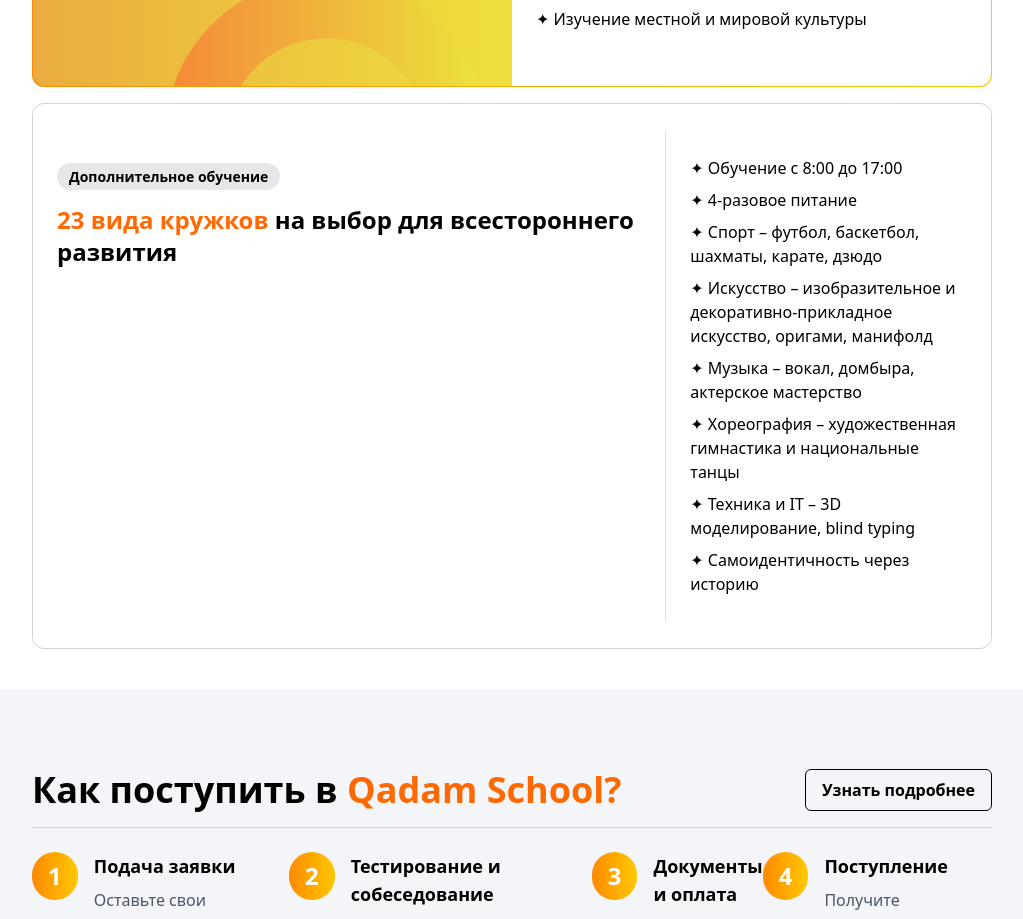
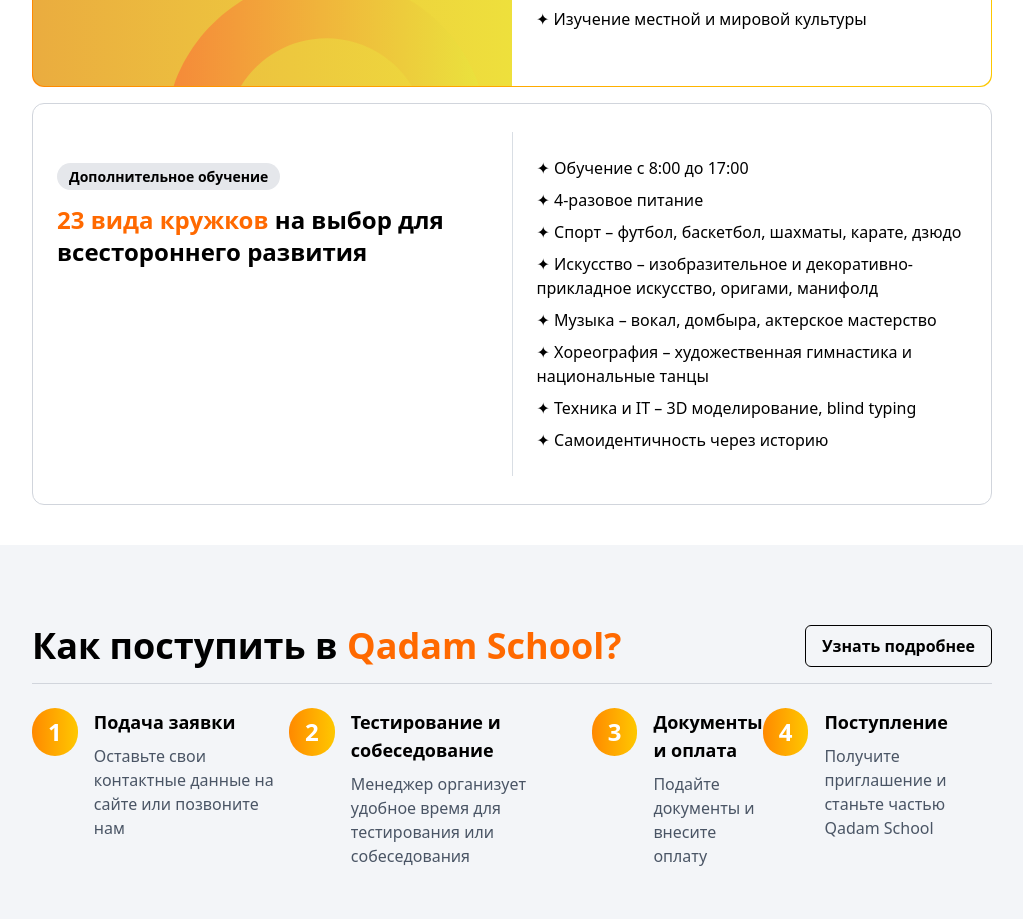
Before and after one commit to dagamaDev/qadam-school, a Vue app: page / in a window 1280 px wide. Shown: the part 2120-3039 px from the top of the page, without its empty margins (128-1151 px from the left). Built offline with nearby package versions, Linux system fonts and the light colour scheme.

Commit message:
fix(mobile version reason)

```diff
--- a/src/components/schoolReason.vue
+++ b/src/components/schoolReason.vue
@@ -47,7 +47,7 @@
             <!-- Details Section -->
             <div class="bg-white flex flex-col sm:flex-row border border-gray-300 rounded-xl py-7">
                 <!-- Academic Features -->
-                <div class="w-full sm:w-1/2rounded-l-xl p-6  pt-8">
+                <div class="w-full sm:w-1/2 rounded-l-xl p-6  pt-8">
                     <span class="bg-gray-200 px-3 py-1 rounded-full text-sm font-semibold">{{ $t('reason.extra')
                         }}</span>
                     <h3 class="text-2xl font-bold mt-4">
```
